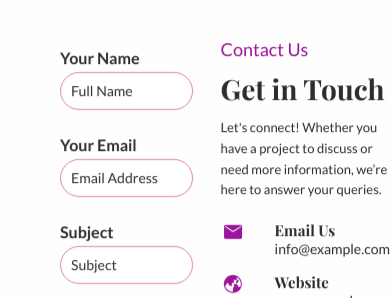
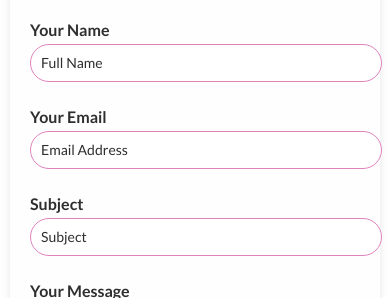
Before and after one commit to Bisma24/CodeFrame, a plain HTML site: page index.html in a window 390 px wide. Shown: the part 3369-3667 px from the top of the page. Drawn offline with nearby package versions, Linux system fonts and the light colour scheme.

Commit message:
Update contact.css

```diff
--- a/contact.css
+++ b/contact.css
@@ -183,3 +183,56 @@
     outline: none;
     box-shadow: 0 0 5px #E083BD; /* Optional visual effect */
 }
+/* Mobile Responsive Styles */
+@media (max-width: 768px) {
+    .contact-section {
+      flex-direction: column;
+      padding: 30px 20px;
+      margin: 20px 10px;
+    }
+
+    .left-side, .right-side {
+      width: 100%;
+      padding: 0;
+      margin: 20px 0;
+    }
+
+    .right-side {
+      padding-left: 0;
+    }
+
+    .namefield, .emailfield, .messagefield,
+    .left-side input, .left-side textarea {
+      width: 100%;
+    }
+
+    .contact-heading {
+      font-size: 24px;
+    }
+
+    .para {
+      font-size: 14px;
+    }
+
+    .contact-info {
+      flex-direction: row;
+      align-items: center;
+    }
+
+    .contact-info .icon {
+      font-size: 18px;
+    }
+
+    .info-title {
+      font-size: 14px;
+    }
+
+    .info-details {
+      font-size: 13px;
+    }
+
+    .left-side button {
+      width: 100%;
+      text-align: center;
+    }
+  }
```
